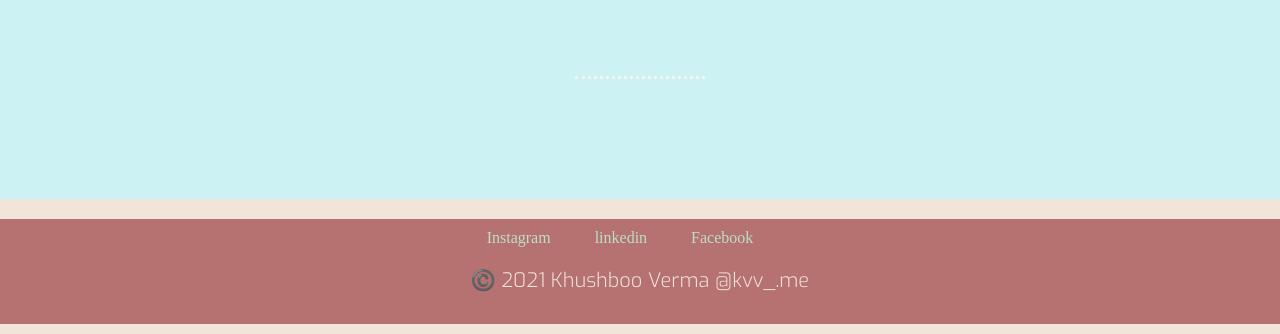
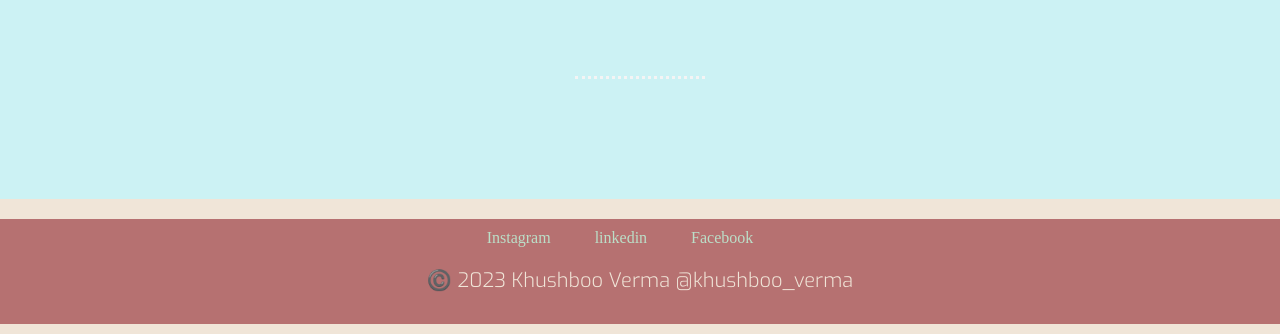
Before and after one commit to khushbooverma3103/Khushboo-s_site, a plain HTML site: page index.html in a window 1280 px wide. Shown: the part 5728-6062 px from the top of the page. Drawn offline with nearby package versions, Linux system fonts and the light colour scheme.

Commit message:
Update index.html

```diff
--- a/index.html
+++ b/index.html
@@ -87,7 +87,7 @@
   <a href="https://www.linkedin.com/in/khushboo-verma-1306891b8/"> linkedin</a>
   <a href="https://www.facebook.com/">Facebook</a>
   <a href="#"></a>
-  <p id="copyright">©️ 2021 Khushboo Verma @kvv_.me</p>
+  <p id="copyright">©️ 2023 Khushboo Verma @khushboo_verma</p>
   </div>
 
 </body>
```
